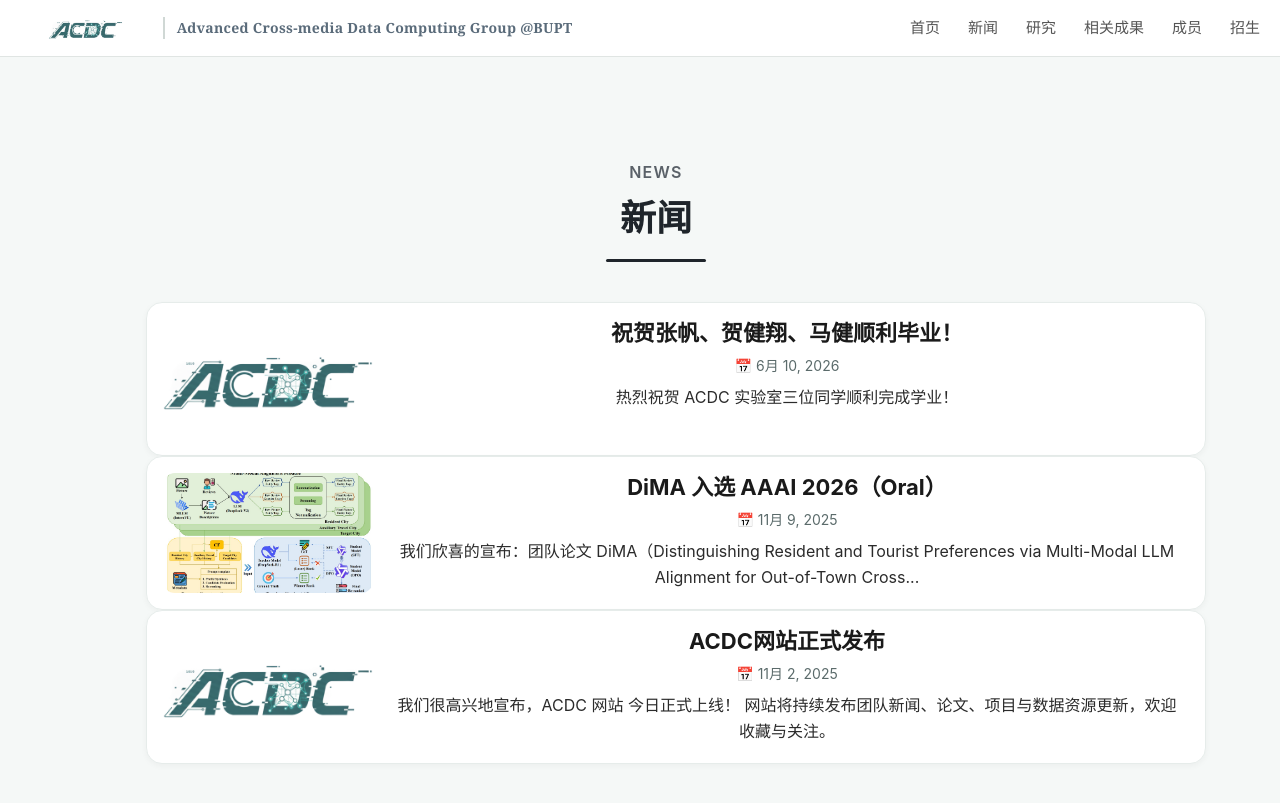
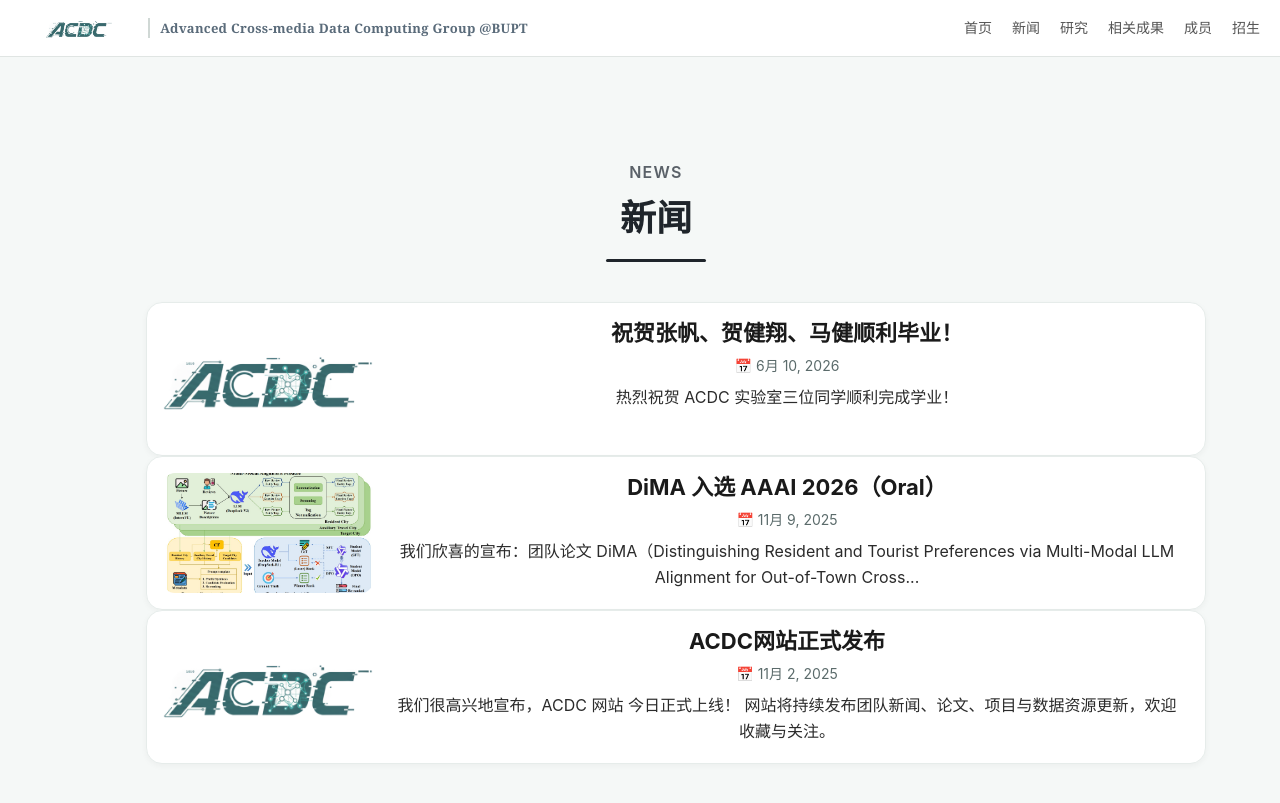
Before and after one commit to acdc-lab/acdc-lab.github.io, a Jekyll site: the page built from news.markdown, in a window 1280 px wide. Shown: the top 803 px of the page. Built offline with Jekyll 4.4.1, drawn with Linux system fonts in a browser that asks for light colours.

Commit message:
fix: prevent header nav from wrapping into column on sub-pages
- Add flex-wrap: nowrap to header-inner
- Allow logo-affiliation to shrink with text-overflow ellipsis
- Add media query: hide long group name below 900px
- Reduce font sizes and gaps slightly

Co-Authored-By: Claude Fable 5 <noreply@anthropic.com>

```diff
--- a/assets/css/style.css
+++ b/assets/css/style.css
@@ -49,35 +49,41 @@ a:hover {
   display: flex;
   align-items: center;
   justify-content: space-between;
+  flex-wrap: nowrap;
 }
 .header-left {
   display: flex;
   align-items: center;
-  gap: 12px;
+  gap: 10px;
+  min-width: 0;
+  flex-shrink: 1;
+}
+.logo-img {
+  height: 38px;
+  width: auto;
   flex-shrink: 0;
 }
-.logo-img {
-  height: 42px;
-  width: auto;
-}
 .logo-affiliation {
-  font-size: 14px;
+  font-size: 13px;
   font-weight: 600;
   color: #5a6b7a;
   letter-spacing: 0.02em;
-  padding-left: 12px;
+  padding-left: 10px;
   border-left: 2px solid #d0d8d5;
   font-family: "Georgia", "Times New Roman", serif;
   white-space: nowrap;
+  overflow: hidden;
+  text-overflow: ellipsis;
 }
 .header-nav {
   display: flex;
   align-items: center;
-  gap: 28px;
+  gap: 20px;
+  flex-shrink: 0;
 }
 .header-nav a {
   color: #555;
-  font-size: 15px;
+  font-size: 14px;
   font-weight: 500;
   text-decoration: none;
   white-space: nowrap;
@@ -86,6 +92,13 @@ a:hover {
 .header-nav a:hover {
   color: #20b2aa;
   text-decoration: none;
+}
+
+/* 窄屏：隐藏组名，只保留导航 */
+@media (max-width: 900px) {
+  .logo-affiliation { display: none; }
+  .header-nav { gap: 14px; }
+  .header-nav a { font-size: 13px; }
 }
 
 /* --- 主体内容区域 --- */
```
